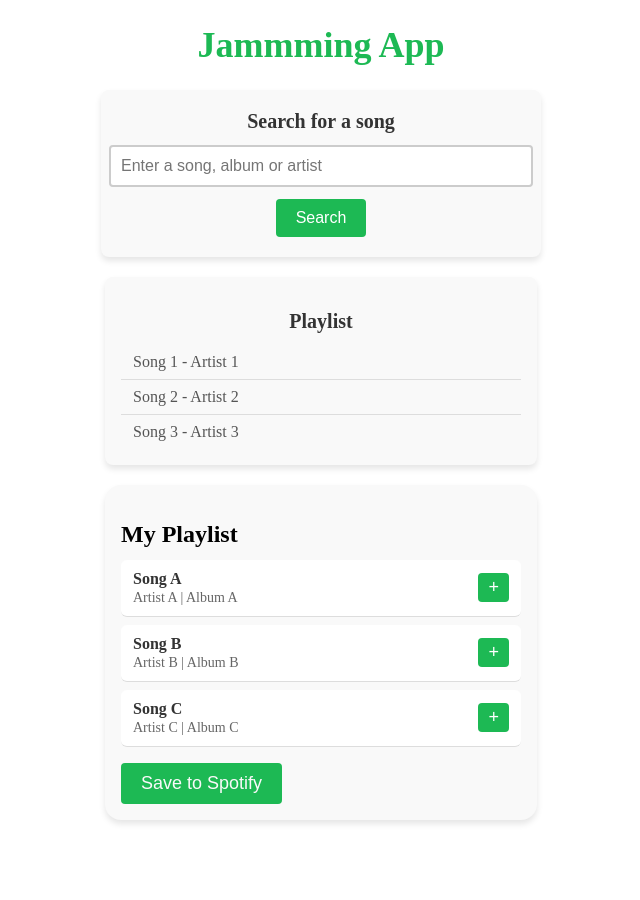
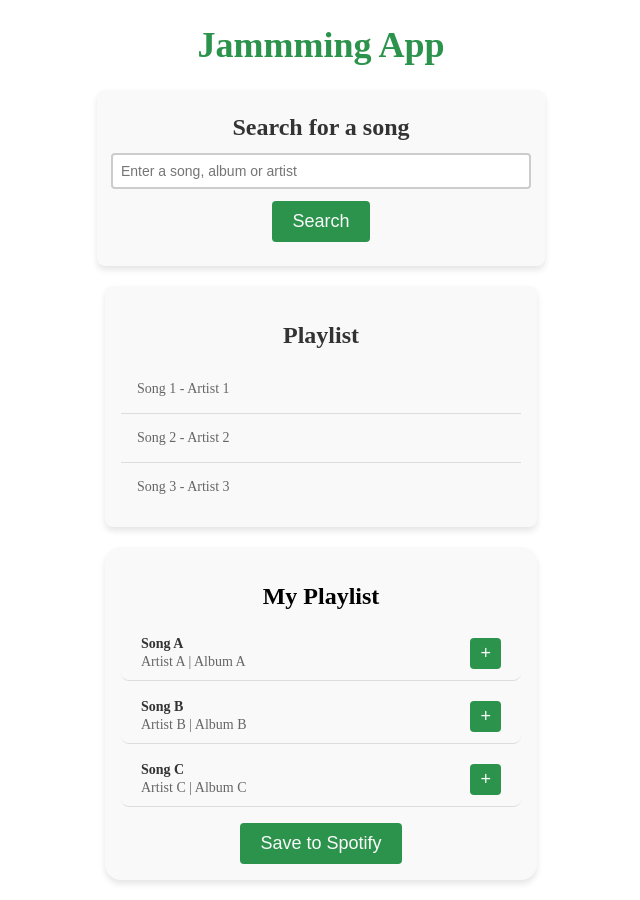
Before and after one commit to bindifilippo/jammming-playlist, a React (Vite) app: page / in a window 1280 px wide. Shown: the whole page, without its empty margins (319-959 px from the left). Before the commit the page ends 840 px from the top, so only its background shows below. Built offline with nearby package versions, Linux system fonts and the light colour scheme.

Commit message:
Aggiornamento variabili css

```diff
--- a/src/components/Playlist.module.css
+++ b/src/components/Playlist.module.css
@@ -10,10 +10,12 @@
 .playlist h2 {
   margin-bottom: var(--margin-sm);
   font-size: var(--font-lg);
+  text-align: center;
 }
 
 .savePlaylistButton {
-  margin-top: var( --margin-md);
+  display: block;
+  margin: var(--margin-md) var(--margin-centerElement);
   padding: var(--padding-lf-rt);
   font-size: var(--font-md);
   background-color: var(--green);
--- a/src/components/SearchBar.module.css
+++ b/src/components/SearchBar.module.css
@@ -2,47 +2,47 @@
   display: flex;
   flex-direction: column;
   align-items: center;
-  gap: 12px;
-  padding: 20px;
+  gap: var(--gap-md);
+  padding: var(--padding-total-md);
   max-width: 400px;
   margin: 0 auto;
   background-color: #f9f9f9;
-  border-radius: 8px;
+  border-radius: var(--radius-md);
   box-shadow: 0 4px 6px rgba(0, 0, 0, 0.1);
 }
 
 .searchBar h2 {
-  font-size: 20px;
-  color: #333;
-  margin: 0;
+  font-size: var(--font-lg);
+  color: var(--grey-black);
+  margin: var(--margin-zero);
 }
 
 .searchInput {
   width: 100%;
-  padding: 10px;
-  font-size: 16px;
+  padding: var(--padding-xs);
+  font-size: var(--font-sm);
   border: 2px solid #ccc;
-  border-radius: 4px;
+  border-radius: var(--radius-sm);
   outline: none;
   transition: border-color 0.2s;
 }
 
 .searchInputfocus {
-  border-color: #1db954;
+  border-color: var(--green);
 }
 
 
 .searchButton {
   padding: 10px 20px;
-  font-size: 16px;
-  background-color: #1db954;
-  color: white;
+  font-size: var(--font-md);
+  background-color: var(--green);
+  color: var(--white);
   border: none;
-  border-radius: 4px;
+  border-radius: var(--radius-sm);
   cursor: pointer;
   transition: background-color 0.2s;
 }
 
 .searchButton:hover {
-  background-color: #17a74b;
+  background-color: var(--green);
 }
--- a/src/components/SearchResults.module.css
+++ b/src/components/SearchResults.module.css
@@ -1,30 +1,30 @@
 .playlist {
-  padding: 16px;
-  background-color: #f9f9f9;
-  border-radius: 8px;
+  padding: var(--padding-md);
+  background-color: var(--white);
+  border-radius: var(--radius-md);
   max-width: 400px;
-  margin: 20px auto;
+  margin: var(--margin-top-auto);
   box-shadow: 0 4px 6px rgba(0,0,0,0.1);
 }
 
 .playlist h2 {
-  margin-bottom: 12px;
-  font-size: 20px;
-  color: #333;
+  margin-bottom: var(--margin-md);
+  font-size: var(--font-lg);
+  color: var(--grey-black);
   text-align: center;
 }
 
 .playlist ul {
   list-style-type: none; /* rimuove i pallini */
-  padding: 0;
-  margin: 0;
+  padding: var(--padding-zero);
+  margin: var(--margin-zero);
 }
 
 .playlist li {
-  padding: 8px 12px;
+  padding: var(--padding-md);
   border-bottom: 1px solid #ddd;
-  font-size: 16px;
-  color: #555;
+  font-size: var(--font-sm);
+  color: var(--grey-light);
 }
 
 .playlist li:last-child {
--- a/src/components/Track.module.css
+++ b/src/components/Track.module.css
@@ -2,40 +2,40 @@
   display: flex;
   justify-content: space-between;
   align-items: center;
-  padding: 10px 12px;
+  padding:var(--padding-lf-rt);
   border-bottom: 1px solid #ddd;
-  background-color: #fff;
-  border-radius: 6px;
+  background-color: var(--white);
+  border-radius: var(--radius-md);
   transition: background-color 0.2s;
 }
 
 .track:hover {
-  background-color: #f4f4f4;
+  background-color: var(--radius-md);
 }
 
 .trackInformation h3 {
-  margin: 0;
-  font-size: 16px;
-  color: #333;
+  margin: var(--margin-zero);
+  font-size: var(--font-sm);
+  color: var(--grey-black);
 }
 
 .trackInformation p {
   margin: 2px 0 0 0;
-  font-size: 14px;
-  color: #666;
+  font-size: var(--font-sm);
+  color: var(--grey-light);
 }
 
 .trackAction {
-  font-size: 18px;
-  padding: 4px 10px;
+  font-size: var(--font-md);
+  padding: var(--padding-square);
   border: none;
-  border-radius: 4px;
+  border-radius: var(--radius-sm);
   cursor: pointer;
-  background-color: #1db954;
-  color: white;
+  background-color: var(--green);
+  color: var(--white);
   transition: background-color 0.2s;
 }
 
 .trackAction:hover {
-  background-color: #17a74b;
+  background-color: var(--green);
 }
--- a/src/components/Tracklist.module.css
+++ b/src/components/Tracklist.module.css
@@ -1,6 +1,6 @@
 .tracklist {
   display: flex;
   flex-direction: column;
-  gap: 8px;
-  margin-top: 12px;
+  gap: var(--gap-sm);
+  margin-top: var(--margin-md);
 }
--- a/src/index.css
+++ b/src/index.css
@@ -1,11 +1,4 @@
 :root {
-  /* Spaziature */
-  --space-xs: 4px;
-  --space-sm: 8px;
-  --space-md: 16px;
-  --space-lg: 24px;
-  --space-xl: 32px;
-
   /* Font sizes */
   --font-sm: 14px;
   --font-md: 18px;
@@ -18,20 +11,34 @@
   --radius-lg: 16px;
 
   /* Colori */
-  --green: #1db954;
+  --green: #2b934c;
   --white: #f9f9f9;
+  --grey-black: #333;
+    --grey-light: #666;
 
   /*Padding*/
+    --padding-zero: 0px;
     --padding-sm: 8px;
     --padding-md: 16px;
     --padding-lg: 24px;
+    --padding-square: 5px 10px;
 
 /* Margins */
+    --margin-zero: 0px;
     --margin-sm: 8px;
     --margin-md: 16px;
     --margin-lg: 24px;
     --margin-top-auto: 20px auto;
+    --margin-centerElement: auto 0;
 
 /*Padding*/
     --padding-lf-rt: 10px 20px;
+    --padding-xs: 8px;
+    --padding-total-sm: 16px;
+    --padding-total-md: 24px;
+
+
+/*Gap*/
+    --gap-sm: 8px;
+    --gap-md: 12px;
 }
```
